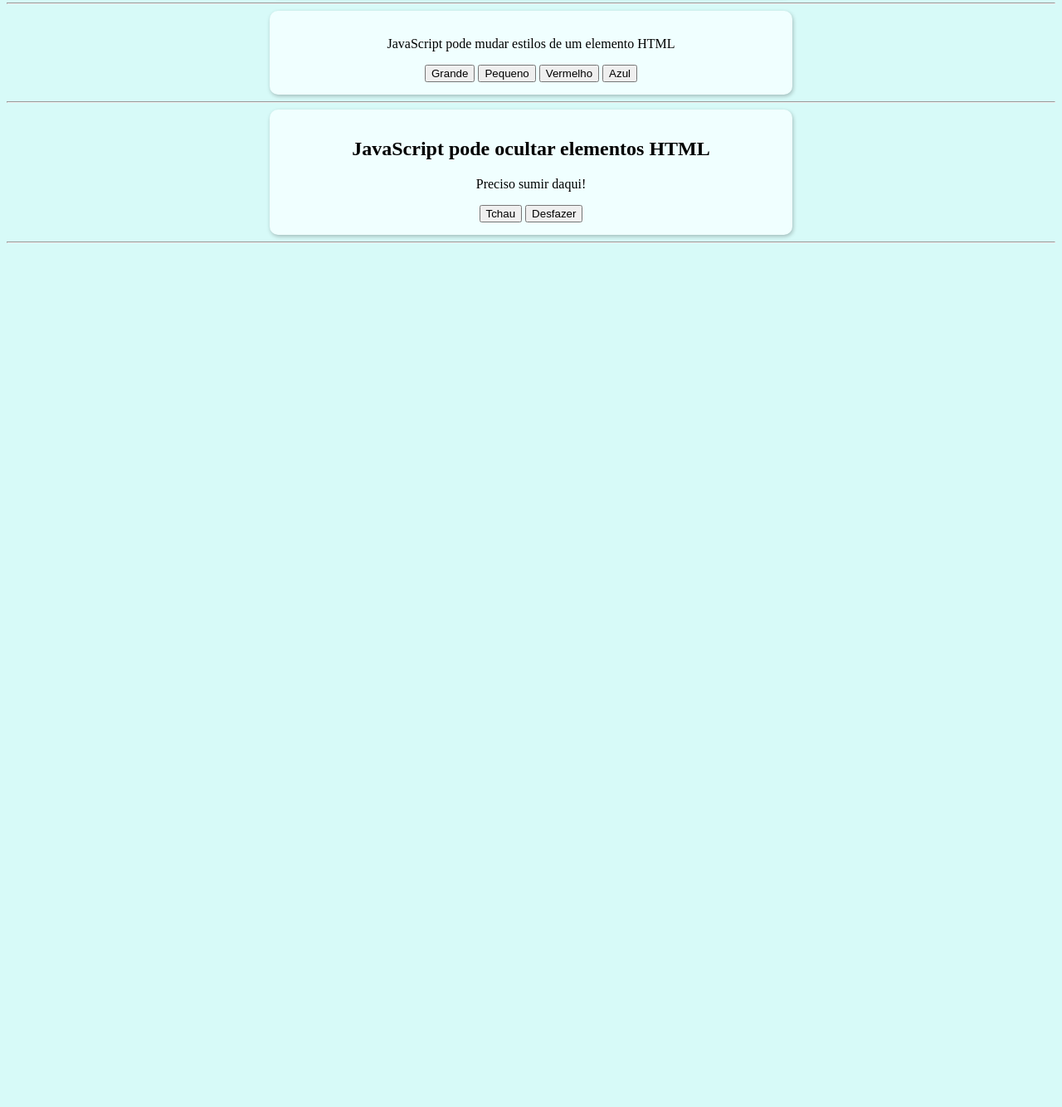
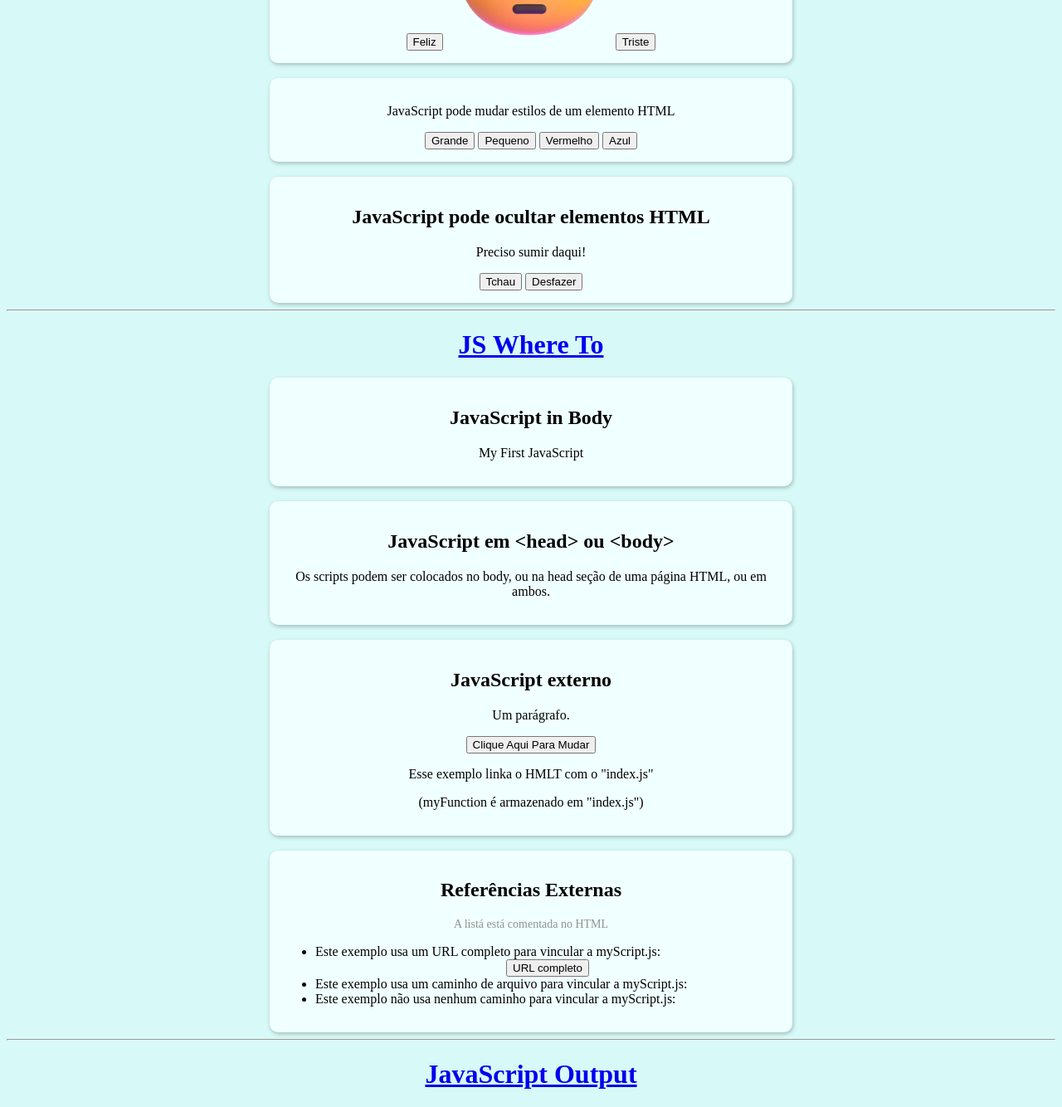
Before and after one commit to ThayNyan/javascript-learn, a plain HTML site: page index.html in a window 1280 px wide. Shown: the part 558-1892 px from the top of the page at 83% size. Before the commit the page ends 859 px from the top, so only its background shows below. Drawn offline with Linux system fonts and the light colour scheme.

Commit message:
JS Where To

```diff
--- a/index.html
+++ b/index.html
@@ -1,5 +1,6 @@
 <!DOCTYPE html>
 <html lang="pt-br">
+
 <head>
     <meta charset="UTF-8">
     <meta http-equiv="X-UA-Compatible" content="IE=edge">
@@ -12,23 +13,25 @@
     <h1><a href="https://www.w3schools.com/js/js_intro.asp" target="_blank">www.w3schools.com</a>
     </h1>
 </header>
+
 <body>
-        <article>
-        <h1>JavaScript pode alterar o conteúdo HTML</h1>
-        <p id="demo">Isso é mostrado na tela mas quando eu</p> <button type="button" onclick='document.getElementById("demo").innerHTML = "Muda o que eu escrevi na tela"'>Clico Aqui</button>
+    <hr>
+    <h1><a href="https://www.w3schools.com/js/js_intro.asp">JS Introduction</a></h1>
+    <article>
+        <h2>JavaScript pode alterar o conteúdo HTML</h2>
+        <p id="demo">Isso é mostrado na tela mas quando eu</p> <button type="button"
+            onclick='document.getElementById("demo").innerHTML = "Muda o que eu escrevi na tela"'>Clico Aqui</button>
     </article>
-    <hr>
+    <br>
     <article>
-        <h1>O que o JavaScript pode fazer?</h1>
+        <h2>O que o JavaScript pode fazer?</h2>
         <button onclick="document.getElementById('myImage').src='/feliz.png'">Feliz</button>
 
-        <img id="myImage"
-        src="/triste.png"
-        style="width: 200px">
+        <img id="myImage" src="/triste.png" style="width: 200px">
 
         <button onclick="document.getElementById('myImage').src='/triste.png'">Triste</button>
     </article>
-    <hr>
+    <br>
     <article>
         <p id="demo1">JavaScript pode mudar estilos de um elemento HTML</p>
 
@@ -40,9 +43,9 @@
 
         <button type="button" onclick="document.getElementById('demo1').style.color='blue'">Azul</button>
     </article>
-    <hr>
+    <br>
     <article>
-        <h1>JavaScript pode ocultar elementos HTML</h1>
+        <h2>JavaScript pode ocultar elementos HTML</h2>
         <!--Ocultar elementos HTML pode ser feito alterando o display estilo-->
         <p id="demo2">Preciso sumir daqui!</p>
         <button type="button" onclick="document.getElementById('demo2').style.display='none'">Tchau</button>
@@ -51,6 +54,59 @@
         <button type="button" onclick="document.getElementById('demo2').style.display='block'">Desfazer</button>
     </article>
     <hr>
+    <h1><a href="https://www.w3schools.com/js/js_whereto.asp" target="_blank">JS Where To</a></h1>
+    <article>
+        <!--Em HTML, o código JavaScript é inserido entre as tags <script> e .</script>-->
+        <h2>JavaScript in Body
+        </h2>
+        <p id="demo3"></p>
+        <script>document.getElementById("demo3").innerHTML = "My First JavaScript";</script>
+    </article>
+    <br>
+    <article>
+        <h2>JavaScript em &#60;head&#62; ou &#60;body&#62;
+</body>
+</h2>
+<p>Os scripts podem ser colocados no body, ou na head seção de uma página HTML, ou em ambos.</p>
+</article>
+<br>
+<article>
+    <h2>JavaScript externo</h2>
+    <p id="demo5">Um parágrafo.</p>
 
+    <button type="button" onclick="myFunction()">Clique Aqui Para Mudar</button>
+
+    <p>Esse exemplo linka o HMLT com o "index.js"</p>
+    <p>(myFunction é armazenado em "index.js")</p>
+
+    <script src="index.js"></script>
+    <!--Os scripts externos não podem conter <script> tags.
+
+        Para adicionar vários arquivos de script a uma página - use várias tags de script:
+            <script src="myScript1.js"></script>
+            <script src="myScript2.js"></script> -->
+</article>
+<br>
+<article>
+    <h2>Referências Externas</h2>
+    <p class="small"> A listá está comentada no HTML</p>
+    <ul>
+        <li>Este exemplo usa um URL completo para vincular a myScript.js:</li>
+
+        <button type="button" onclick="myFunction()">URL completo</button>
+        <!--<script src="https://www.w3schools.com/js/myScript.js"></script> -- Não tem como testar pois o meu Script está vinculado ao meu js. não tem URL externa, ele está usando o mesmo caminho do .js para mudar o parágrafo pelo botão URL completo-->
+
+        <li>Este exemplo usa um caminho de arquivo para vincular a myScript.js:</li>
+
+        <!--<script src="/js/myScript.js"></script>-->
+
+        <li>Este exemplo não usa nenhum caminho para vincular a myScript.js:</li>
+
+        <!--<script src="myScript.js"></script>-->
+    </ul>
+</article>
+<hr>
+<h1><a href="https://www.w3schools.com/js/js_output.asp" target="_blank">JavaScript Output</a></h1>
 </body>
+
 </html>
--- /dev/null
+++ b/index.js
@@ -0,0 +1,3 @@
+function myFunction() {
+    document.getElementById("demo5").innerHTML = "Mudando o parágrado!"
+}
--- a/style.css
+++ b/style.css
@@ -11,5 +11,13 @@ article {
     background-color: azure;
     padding: 15px;
     border-radius: 10px;
-    box-shadow: 1px 2px 5px rgba(0, 0, 0, 0.247);
+    box-shadow: 1px 2px 5px #0000003f;
 }
+.small {
+    font-size: 14px;
+    color: rgb(145, 145, 145);
+}
+
+li {
+    text-align: left;
+}
```
